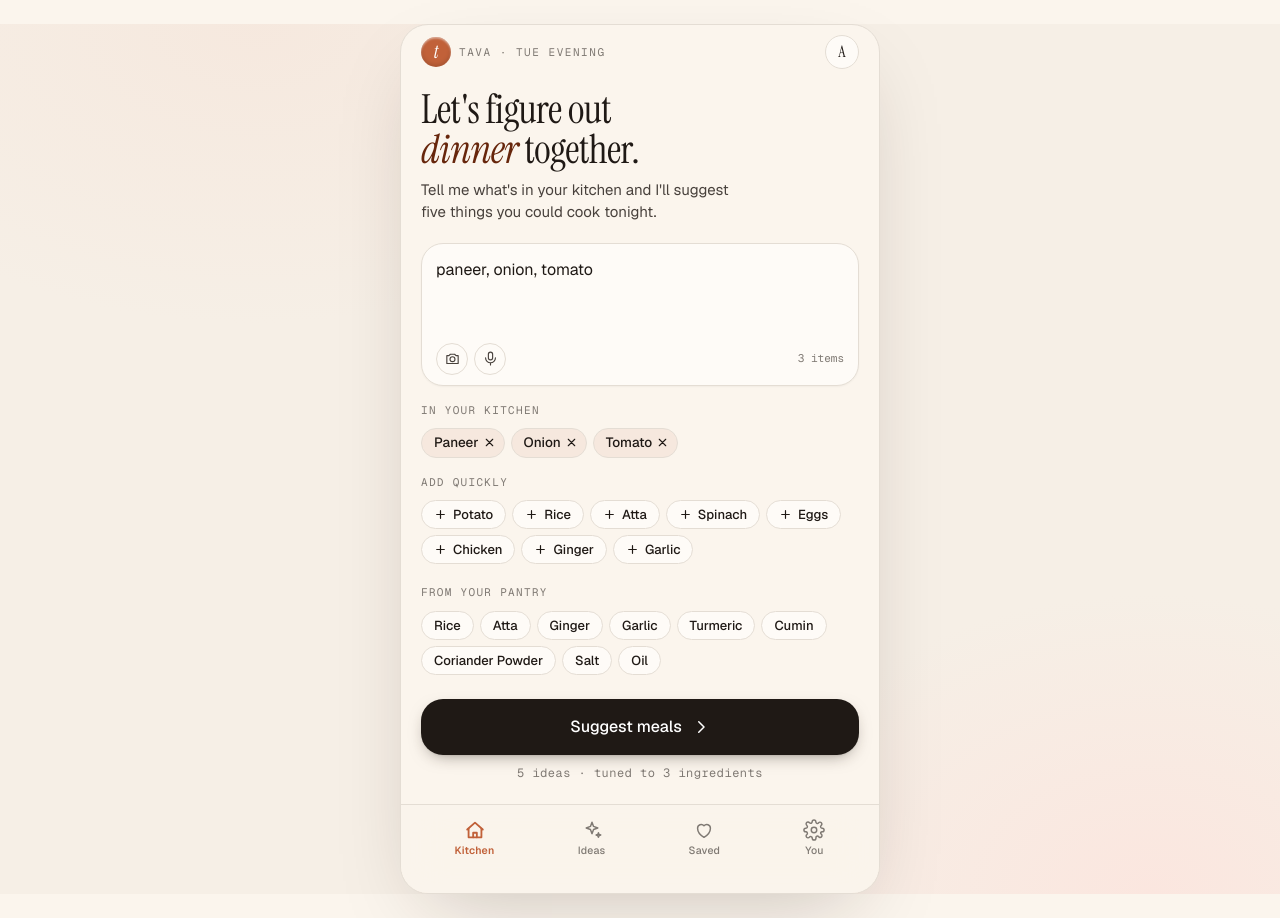
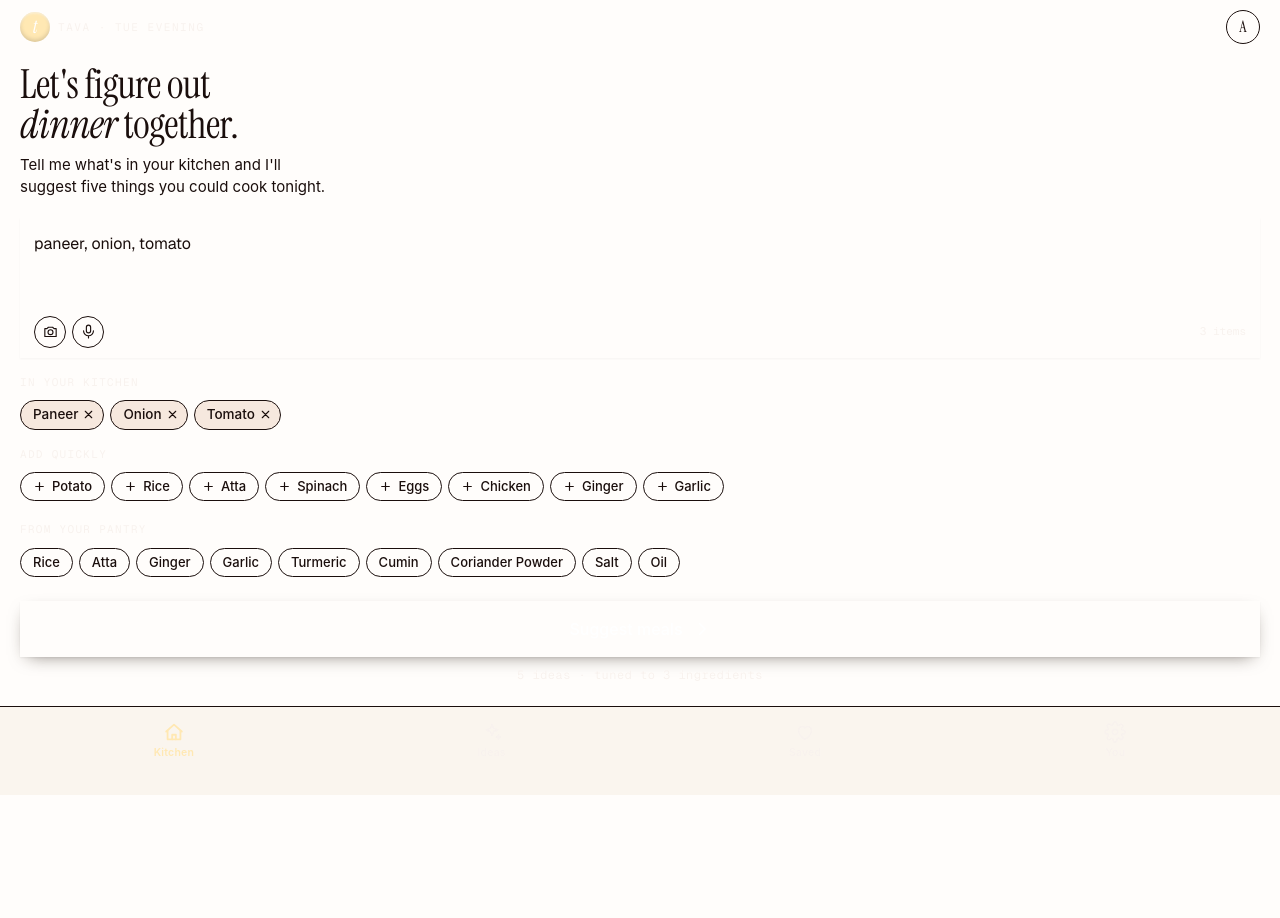
Before and after one commit to mohityadav201096/tava1, a React (Vite) app: page / in a window 1280 px wide. After the commit the page ends 800 px from the top, so only its background shows below. Built offline with nearby package versions, Linux system fonts and the light colour scheme; the HTML template or start-up script is replaced by a standard one.

Commit message:
Refactor CSS variables and remove unused styles

```diff
--- a/src/index.css
+++ b/src/index.css
@@ -2,130 +2,85 @@
 @tailwind components;
 @tailwind utilities;
 
+/* ─── Design tokens ──────────────────────────────────────────────────── */
 :root {
-  /* Warm cream + spice palette */
-  --bg: oklch(0.972 0.012 76);
-  --bg-2: oklch(0.955 0.014 74);
-  --paper: oklch(0.99 0.006 80);
-  --ink: oklch(0.22 0.012 60);
-  --ink-2: oklch(0.38 0.013 60);
-  --muted: oklch(0.58 0.012 70);
-  --line: oklch(0.90 0.014 75);
-  --line-2: oklch(0.93 0.012 75);
-  --accent: oklch(0.60 0.135 42);
-  --accent-ink: oklch(0.36 0.10 40);
-  --olive: oklch(0.56 0.08 115);
-  --leaf: oklch(0.68 0.09 145);
+  --radius: 1rem;
 
-  --r-sm: 10px;
-  --r-md: 14px;
-  --r-lg: 22px;
-  --r-xl: 28px;
+  /* Semantic colors */
+  --background:          oklch(0.995 0.003 60);
+  --foreground:          oklch(0.18 0.02 30);
+  --card:                oklch(1 0 0);
+  --card-foreground:     oklch(0.18 0.02 30);
+  --primary:             oklch(0.64 0.22 28);
+  --primary-foreground:  oklch(0.99 0.005 80);
+  --secondary:           oklch(0.97 0.01 60);
+  --secondary-foreground:oklch(0.25 0.02 40);
+  --muted:               oklch(0.965 0.008 60);
+  --muted-foreground:    oklch(0.5 0.02 40);
+  --accent:              oklch(0.95 0.08 75);
+  --accent-foreground:   oklch(0.3 0.08 40);
+  --destructive:         oklch(0.58 0.24 25);
+  --border:              oklch(0.93 0.008 60);
+
+  /* Brand palette */
+  --brand-orange: oklch(0.7 0.2 50);
+  --brand-red:    oklch(0.6 0.24 25);
+  --brand-yellow: oklch(0.85 0.18 90);
+  --brand-green:  oklch(0.62 0.16 145);
+
+  /* Gradients */
+  --gradient-hero:   linear-gradient(135deg, oklch(0.7 0.2 50) 0%, oklch(0.6 0.24 18) 100%);
+  --gradient-card-1: linear-gradient(135deg, #ff9a44 0%, #fc6076 100%);
+  --gradient-card-2: linear-gradient(135deg, #ffd86f 0%, #fc6262 100%);
+  --gradient-card-3: linear-gradient(135deg, #84fab0 0%, #8fd3f4 100%);
+  --gradient-card-4: linear-gradient(135deg, #f6d365 0%, #fda085 100%);
+  --gradient-card-5: linear-gradient(135deg, #fbc2eb 0%, #fda085 100%);
+
+  /* Shadows */
+  --shadow-card: 0 10px 30px -12px oklch(0.6 0.24 25 / 0.18);
+  --shadow-pop:  0 20px 50px -20px oklch(0.6 0.24 25 / 0.3);
 }
 
-html, body {
+/* ─── Base ───────────────────────────────────────────────────────────── */
+*, *::before, *::after { box-sizing: border-box; }
+
+html, body, #root {
+  height: 100%;
   margin: 0;
   padding: 0;
-  background: var(--bg);
 }
 
 body {
-  font-family: 'Geist', system-ui, -apple-system, sans-serif;
-  color: var(--ink);
+  background-color: var(--background);
+  color: var(--foreground);
+  font-family: -apple-system, BlinkMacSystemFont, 'Segoe UI', Roboto, sans-serif;
   -webkit-font-smoothing: antialiased;
-  -moz-osx-font-smoothing: grayscale;
-  min-height: 100dvh;
 }
 
-#root {
-  min-height: 100dvh;
+/* ─── Utilities ──────────────────────────────────────────────────────── */
+.no-scrollbar::-webkit-scrollbar { display: none; }
+.no-scrollbar { -ms-overflow-style: none; scrollbar-width: none; }
+
+.scrollbar-thin::-webkit-scrollbar { height: 4px; }
+.scrollbar-thin::-webkit-scrollbar-thumb { background: var(--border); border-radius: 2px; }
+
+.line-clamp-2 {
+  display: -webkit-box;
+  -webkit-line-clamp: 2;
+  -webkit-box-orient: vertical;
+  overflow: hidden;
 }
 
-* { box-sizing: border-box; }
-button { font-family: inherit; }
+/* fade-in animation */
+@keyframes fadeIn {
+  from { opacity: 0; transform: translateY(8px); }
+  to   { opacity: 1; transform: translateY(0); }
+}
+.fade-in { animation: fadeIn 0.25s ease both; }
 
-/* Animations */
-@keyframes shimmer {
-  0% { background-position: -200% 0; }
-  100% { background-position: 200% 0; }
+/* skeleton pulse */
+@keyframes pulse {
+  0%, 100% { opacity: 1; }
+  50%       { opacity: 0.5; }
 }
-.shimmer {
-  background: linear-gradient(90deg, var(--bg-2) 0%, var(--paper) 50%, var(--bg-2) 100%);
-  background-size: 200% 100%;
-  animation: shimmer 1.6s linear infinite;
-}
-
-@keyframes pulse-dot {
-  0%, 100% { opacity: 0.3; transform: scale(0.8); }
-  50% { opacity: 1; transform: scale(1); }
-}
-.pulse-dot { animation: pulse-dot 1.4s infinite ease-in-out; }
-
-@keyframes fade-up {
-  from { opacity: 0; transform: translateY(10px); }
-  to { opacity: 1; transform: none; }
-}
-.fade-up { animation: fade-up 420ms cubic-bezier(.2,.7,.2,1) both; }
-
-@keyframes sheet-up {
-  from { transform: translateY(100%); }
-  to { transform: translateY(0); }
-}
-.sheet-up { animation: sheet-up 360ms cubic-bezier(.2,.8,.2,1) both; }
-
-@keyframes fade-in {
-  from { opacity: 0; }
-  to { opacity: 1; }
-}
-.fade-in { animation: fade-in 220ms ease-out both; }
-
-@keyframes dots {
-  to { width: 1em; }
-}
-.dots-anim { display: inline-block; }
-.dots-anim::after {
-  content: '…';
-  display: inline-block;
-  width: 0;
-  overflow: hidden;
-  animation: dots 1.4s steps(4, end) infinite;
-  vertical-align: bottom;
-}
-
-.tap {
-  transition: transform 120ms ease, background 160ms ease, border-color 160ms ease;
-}
-.tap:active { transform: scale(0.97); }
-
-.no-scrollbar::-webkit-scrollbar { display: none; }
-.no-scrollbar { scrollbar-width: none; }
-
-/* Mobile-first container — caps at 480px (phone width) on desktop, centered */
-.app-shell {
-  width: 100%;
-  max-width: 480px;
-  margin: 0 auto;
-  min-height: 100dvh;
-  background: var(--bg);
-  position: relative;
-  /* leave room for bottom nav */
-  padding-bottom: env(safe-area-inset-bottom);
-}
-
-/* Desktop: subtle frame */
-@media (min-width: 640px) {
-  body {
-    background:
-      radial-gradient(800px 500px at 20% 0%, oklch(0.94 0.02 60) 0%, transparent 60%),
-      radial-gradient(700px 500px at 90% 100%, oklch(0.94 0.025 40) 0%, transparent 60%),
-      var(--bg-2);
-  }
-  .app-shell {
-    margin: 24px auto;
-    min-height: calc(100dvh - 48px);
-    border-radius: 28px;
-    border: 1px solid var(--line);
-    box-shadow: 0 30px 80px -30px rgba(40, 25, 15, 0.25);
-    overflow: hidden;
-  }
-}
+.animate-pulse { animation: pulse 1.5s ease-in-out infinite; }
```
